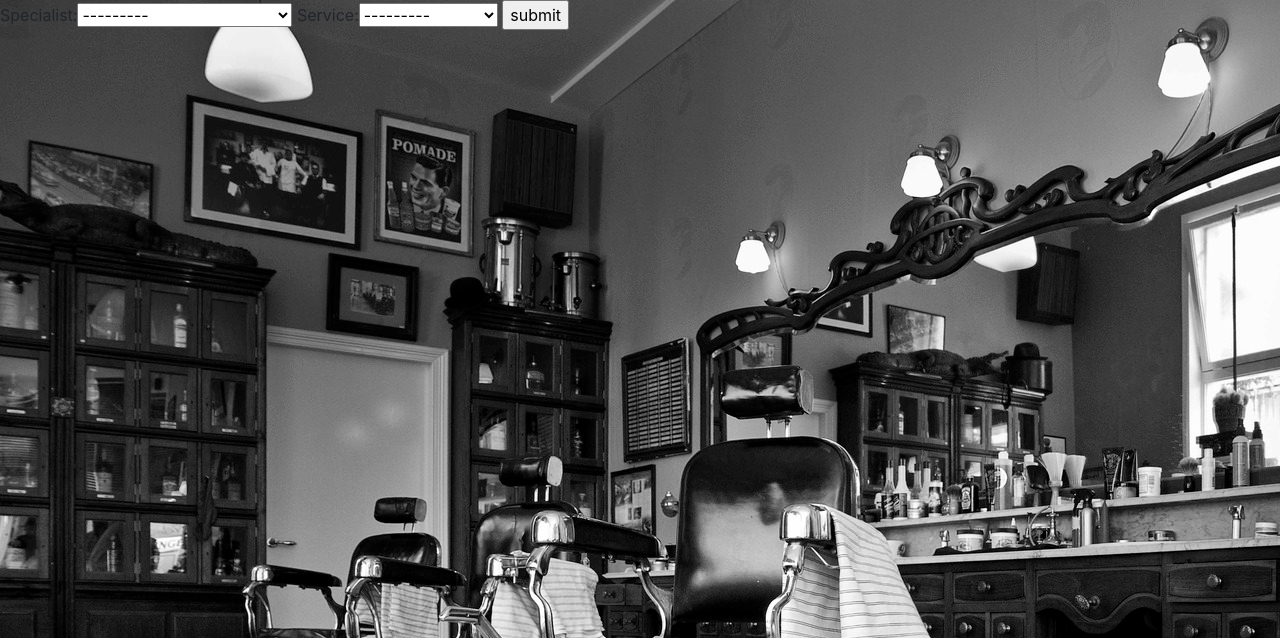
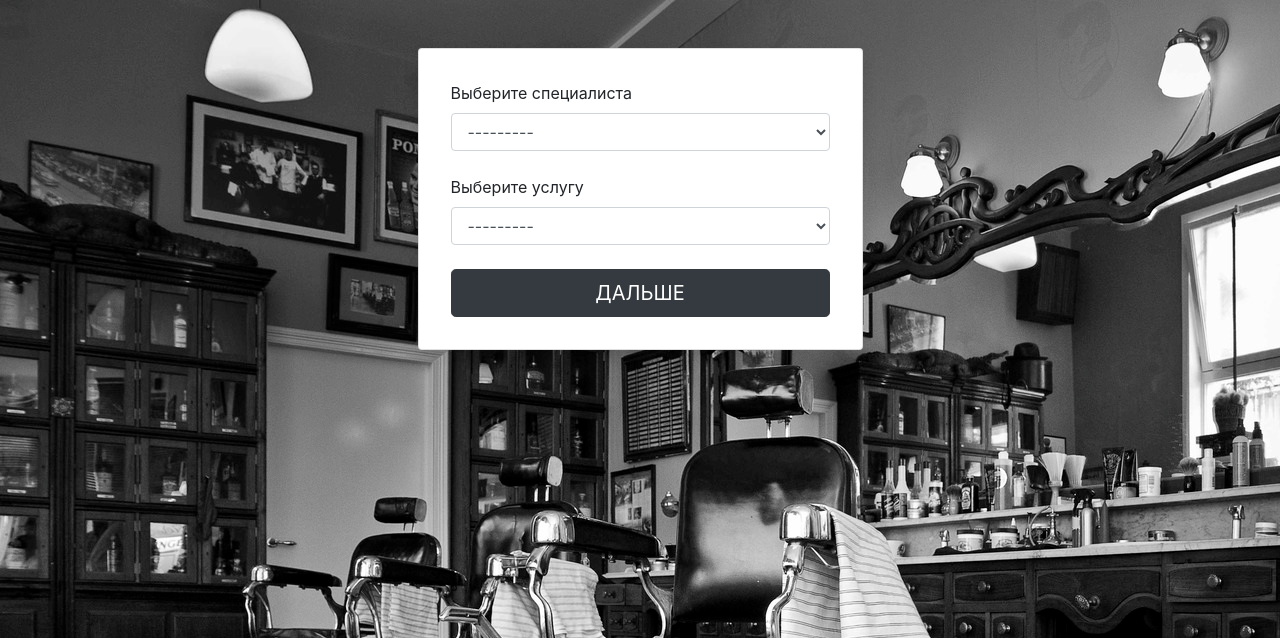
Before and after one commit to alexdyagel-zz/barbershop, a Django app: page /order1/ in a window 1280 px wide. Shown: the top 638 px of the page. Run offline with Django 3.2, Linux system fonts and the light colour scheme; tables that the repository leaves empty hold one stand-in row (values such as "Sample post"); some libraries are stand-ins or nearby versions.

Commit message:
first finish

```diff
--- a/main/views.py
+++ b/main/views.py
@@ -42,11 +42,8 @@ def step1(request):
             service = form.cleaned_data['service']
             specialist = form.cleaned_data['specialist']
             seances = Seance.objects.filter(specialist=specialist).order_by('date')
-            print(type(seances))
             request.session['service'] = serializers.serialize('json', [service])
             request.session['seances'] = serializers.serialize('json', seances)
-            print(request.session['seances'])
-            print(request.session['service'])
             return redirect('main:order2')
     else:
         form = FirstStepOrder()
@@ -72,23 +69,17 @@ def step2(request):
 def step3(request):
     des_seances = serializers.deserialize("json", request.session['seances'])
     seances = [seance.object for seance in des_seances]
-    print(seances)
     if request.method == 'POST':
         form = ThirdStepOrder(request.POST, seances=seances)
         if form.is_valid():
             time = form.cleaned_data['time']
-            print(time)
             seances_ids = [seance.id for seance in seances]
-            print(seances_ids)
             seance = Seance.objects.get(time=time, id__in=seances_ids)
-            print(seance)
             service = list(serializers.deserialize("json", request.session['service']))[0].object
-            print(service)
             order = Order(seance=seance, service=service, user=request.user)
             order.save()
             return redirect('main:home')
     else:
-        print(seances)
         form = ThirdStepOrder(seances=seances)
     return render(request, 'main/order3.html', {'form': form})
 
--- a/templates/main/order.html
+++ b/templates/main/order.html
@@ -1,12 +1,13 @@
-{% extends 'main/base.html' %}
+{% extends 'main/order_wrapper.html' %}
+{% load widget_tweaks %}
 
-{% block title %}Order{% endblock %}
-
-{% load i18n %}
-{% block content %}
-    <form action="" method="post">
-        {% csrf_token %}
-        {{ form }}
-        <input type="submit" value="{% trans "submit" %}"/>
-    </form>
+{% block step %}
+    <label for="id_specialist">Выберите специалиста</label>
+    <br>
+    {% render_field form.specialist class="form-control" %}
+    <br>
+    <label for="id_specialist">Выберите услугу</label>
+    <br>
+    {% render_field form.service class="form-control" %}
+    <br>
 {% endblock %}
--- /dev/null
+++ b/templates/main/order_wrapper.html
@@ -0,0 +1,34 @@
+{% extends 'main/base.html' %}
+{% load widget_tweaks %}
+{% block title %}Заказ{% endblock %}
+
+{% load i18n %}
+{% block content %}
+
+    <div class="container">
+        <div class="row">
+            <div class="col-sm-9 col-md-7 col-lg-5 mx-auto">
+                <div class="card card-signin my-5">
+                    <div class="card-body">
+
+                        <form action="" method="post">
+                            {% csrf_token %}
+                            {% block step %}
+                            {% endblock %}
+                            {% for field, errors in form.errors.items %}
+                                {% for error in errors %}
+                                    <p style="color: #840a10">{{ error }}</p>
+                                {% endfor %}
+                            {% endfor %}
+
+
+                            <button class="btn btn-lg btn-dark btn-block text-uppercase" type="submit">Дальше
+                            </button>
+                        </form>
+
+                    </div>
+                </div>
+            </div>
+        </div>
+    </div>
+{% endblock %}
```
Also changed, not shown: templates/main/order2.html (+7 -11 lines), templates/main/order3.html (+7 -10 lines).
